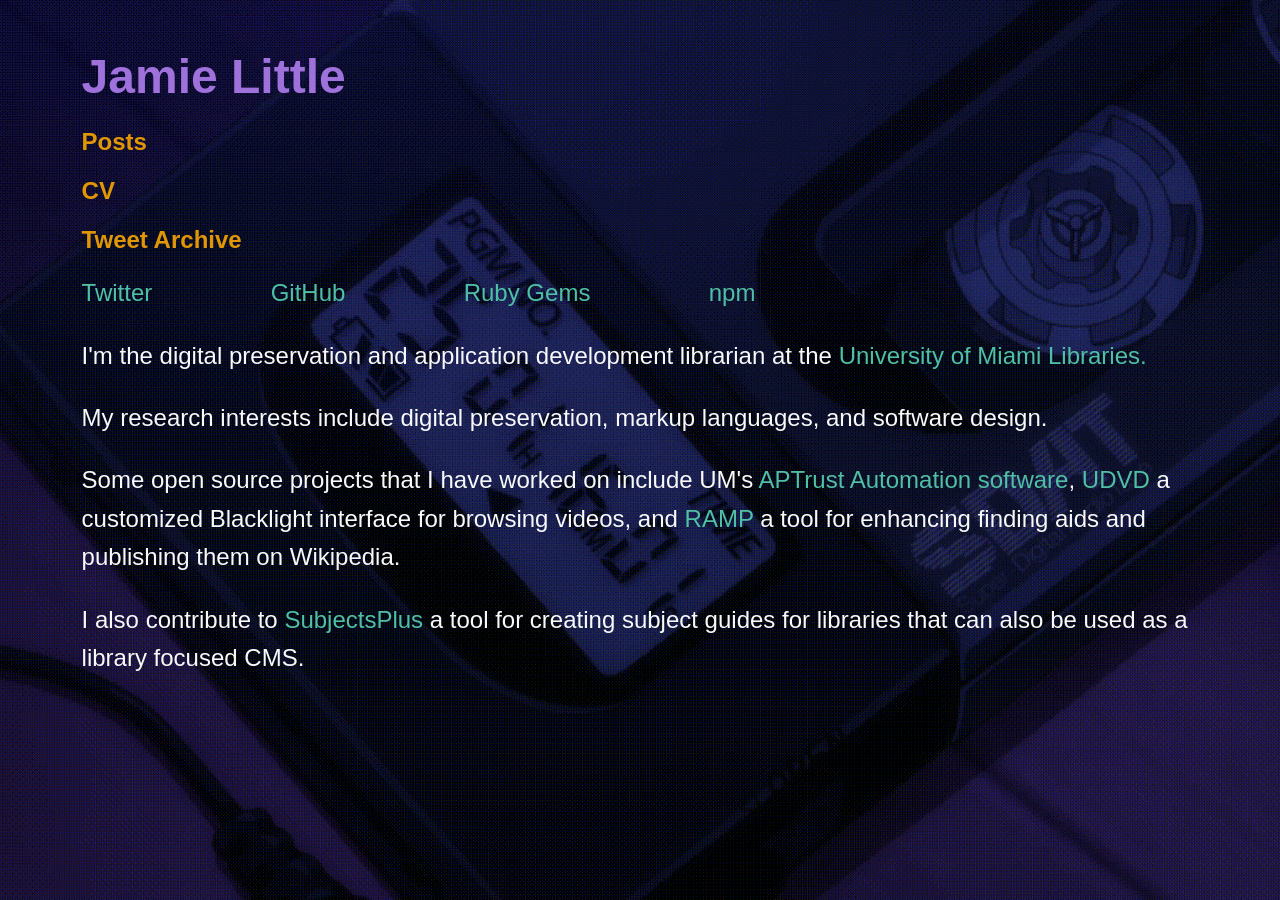
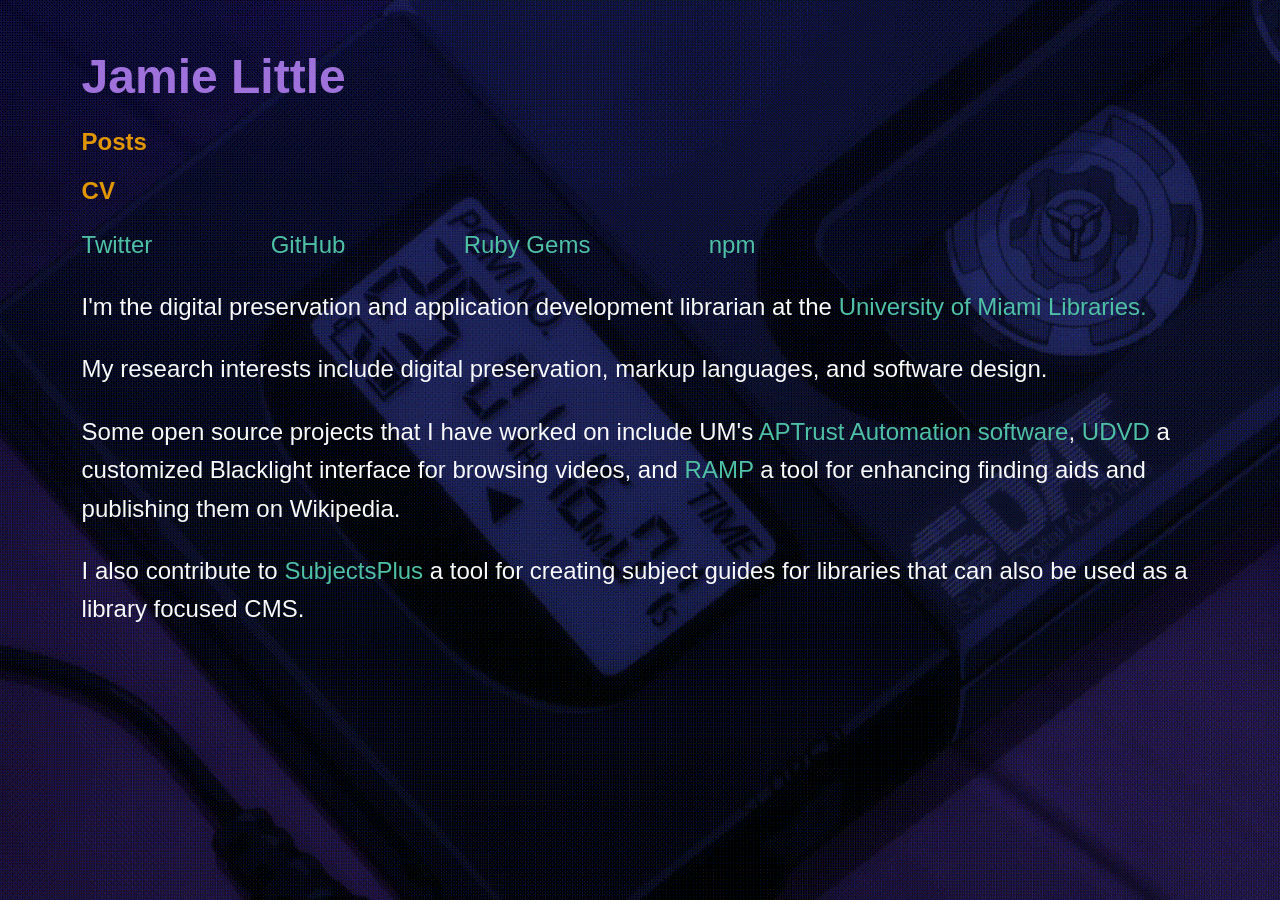
Before and after one commit to little9/little9.github.io, a Jekyll site: the page built from index.html, in a window 1280 px wide. Built offline with Jekyll 4.4.1, drawn with Linux system fonts in a browser that asks for light colours; nearby versions of some CDN libraries.

Commit message:
update header

```diff
--- a/_includes/header.html
+++ b/_includes/header.html
@@ -5,7 +5,6 @@
 			<div class="trigger">
 				<h2><a href="/posts/">Posts</a></h2>
 				<h2><a href="/jamie-little-cv-2016.pdf">CV</a></h2>
-				<h2><a href="/tweets/">Tweet Archive</a></h2>
 			</div>
 		</nav>
 		<ul class="external-links">
```
